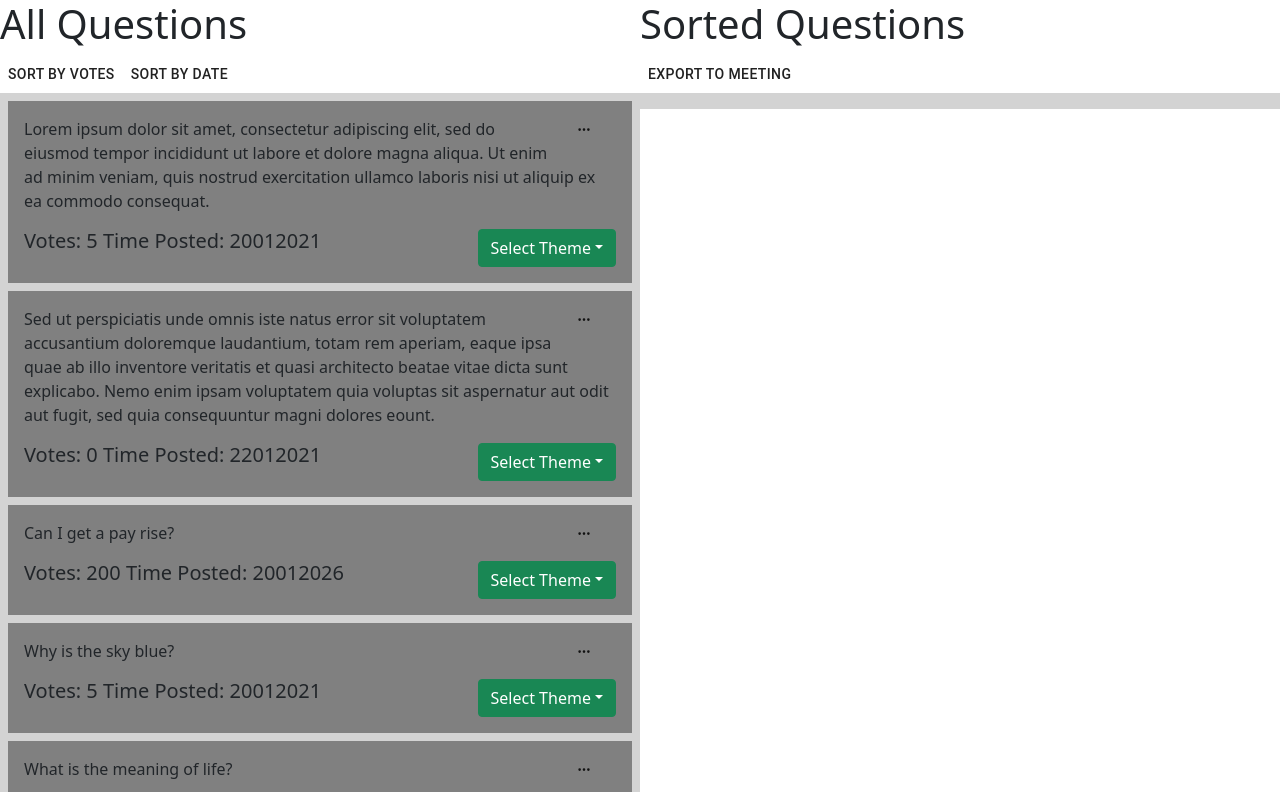
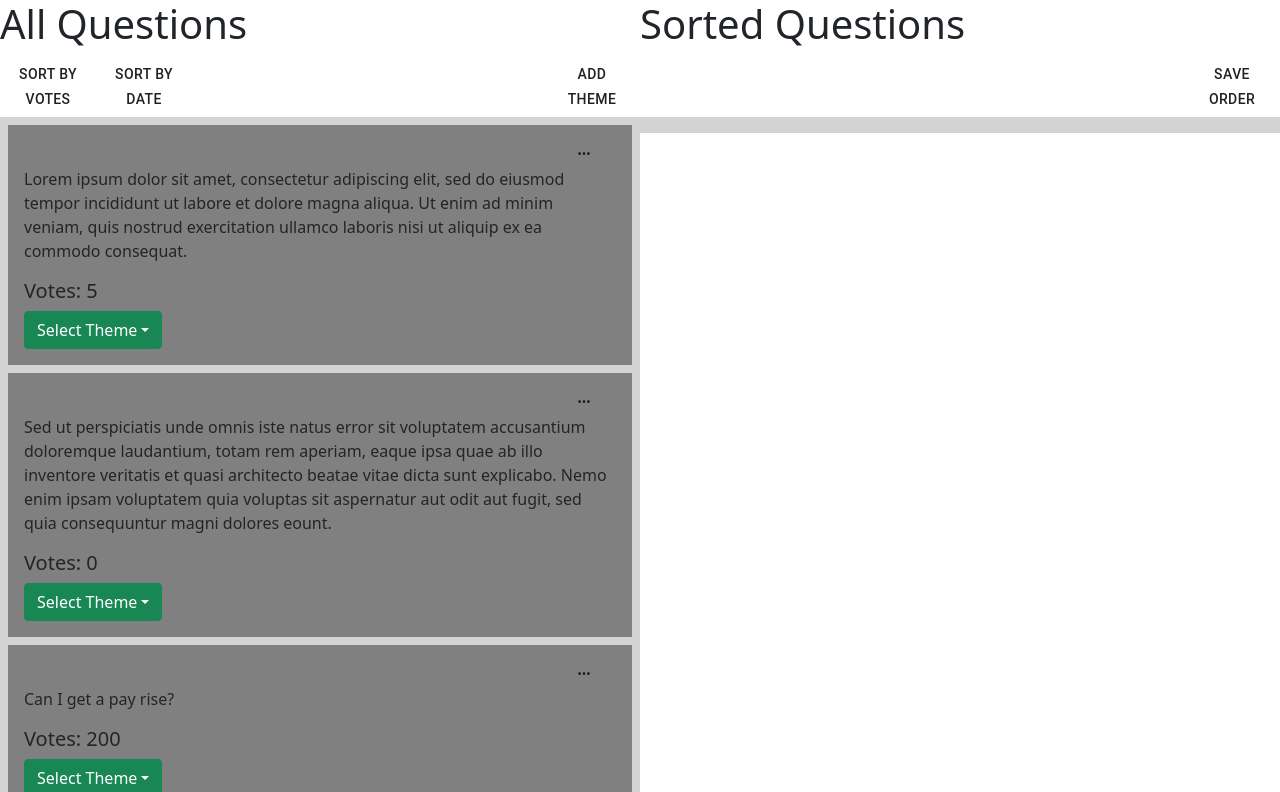
Before and after one commit to caitlin-hamilton/AskMeAnything, a React (Create React App) app in the folder ask-me-anything/: page / in a window 1280 px wide. Shown: the top 792 px of the page. Built offline with nearby package versions, Linux system fonts and the light colour scheme.

Commit message:
added flexbox

```diff
--- a/ask-me-anything/package.json
+++ b/ask-me-anything/package.json
@@ -4,6 +4,7 @@
   "private": true,
   "dependencies": {
     "@material-ui/core": "^4.12.3",
+    "@material-ui/styles": "^4.11.4",
     "@testing-library/jest-dom": "^5.14.1",
     "@testing-library/react": "^11.2.7",
     "@testing-library/user-event": "^12.8.3",
--- a/ask-me-anything/src/Admin.js
+++ b/ask-me-anything/src/Admin.js
@@ -138,11 +138,15 @@ export default class AdminBoard extends Component {
 
     render() {
         return (
+            <div className="questionList">
                 <DragDropContext onDragEnd={this.onDragEnd}>
                     <div className="one">
                     <h1>All Questions</h1>
-                    <Button onClick={() => {this.sortByAttribute('inputData', 'votes')}}>Sort By Votes</Button>
-                    <Button onClick={() => {this.sortByAttribute('inputData', 'timePosted')}}>Sort By Date</Button>
+                    <div className="buttonContainer">
+                    <Button className="button" onClick={() => {this.sortByAttribute('inputData', 'votes')}}>Sort By Votes</Button>
+                    <Button className="button" onClick={() => {this.sortByAttribute('inputData', 'timePosted')}}>Sort By Date</Button>
+                    <Button className="button">Add theme</Button>
+                    </div>
                     <Droppable droppableId="droppable">
                         {(provided, snapshot) => (
                             <div
@@ -157,8 +161,10 @@ export default class AdminBoard extends Component {
                     </Droppable>
                     </div>
                     <div className="two">
-                    <h1>Sorted Questions</h1>
-                    <Button>Export To Meeting</Button>
+                            <h1>Sorted Questions</h1>
+                    <div className="buttonContainer">
+                        <Button className="button">Save Order</Button>
+                    </div>
                     <Droppable droppableId="droppable2">
                         {(provided, snapshot) => (
                             <div
@@ -173,6 +179,7 @@ export default class AdminBoard extends Component {
                     </Droppable>
                     </div>
                 </DragDropContext>
+            </div>
         );
     }
 }
--- a/ask-me-anything/src/AdminQuestion.js
+++ b/ask-me-anything/src/AdminQuestion.js
@@ -22,7 +22,6 @@ function AdminQuestion(props){
     let [selectedTheme, setTheme] = useState('Select Theme')
     return (
         <Draggable
-        onClick={()=> console.log('Hellloooooo')}
             key={props.dragId}
             draggableId={props.dragId}
             index={props.index}>
@@ -35,10 +34,9 @@ function AdminQuestion(props){
                         snapshot.isDragging,
                         provided.draggableProps.style
                       )}>
-                        <Button className="editButton" onClick={()=> console.log('I am button')}>{<GoKebabHorizontal/>}</Button>
-                    <p>{props.text}</p>
+                        <Button className="editButton">{<GoKebabHorizontal/>}</Button>
+                        <p className="question">{props.text}</p>
                         <h5 className="textStyle">Votes: {props.votes} </h5>
-                    <h5 className="textStyle">    Time Posted: {props.timePosted}</h5>
                         <Dropdown onSelect={function(evt){setTheme(selectedTheme = evt)}} className="dropdown">
                             <Dropdown.Toggle variant="success" id="dropdown-basic">
                                 {selectedTheme}
--- a/ask-me-anything/src/App.css
+++ b/ask-me-anything/src/App.css
@@ -1,4 +1,7 @@
-.rowC{display:flex; flex-direction:row;}
+.questionList {
+  display: flex;
+  width:100%
+}
 
 .post{
   padding-top: 50px;
@@ -10,7 +13,24 @@
   background: darkgrey;
   text-overflow: ellipsis;
   overflow: hidden;
-  word-wrap:break-word
+  word-wrap:break-word;
+  display: flex;
+  flex-direction:column;
+}
+.buttonContainer {
+  display:flex;
+  width:100%;
+  height:10%;
+}
+
+.button{
+  height: 10%;
+  width: 15%;
+  padding:0;
+}
+
+button:last-of-type {
+  margin-left: auto;
 }
 
 .container {
@@ -31,15 +51,21 @@
   float: right;
 }
 
+.question {
+  flex-grow: 2;
+  width:100%
+}
+
 .editButton {
-  float:right
+  padding:0;
+  flex-grow:1
 }
 .textStyle {
-  display: inline;
-  width: 40%;
-  margin:0
+  width: 49%;
+  flex-grow:1
 }
 
 .dropdown {
-  float: right
+  width:49%;
+  flex-grow:1
 }
--- a/ask-me-anything/src/input_data.json
+++ b/ask-me-anything/src/input_data.json
@@ -46,7 +46,7 @@
     },
     {
         "id": "6",
-        "text" : "Can I get a pay rise?",
+        "text" : "Who let the dogs out?",
         "poster" : "Anonymous",
         "votes" : 200,
         "timePosted": "20012026",
```
Also changed, not shown: ask-me-anything/src/Help.js (added, +22 -0 lines). Lines whose indentation alone changed are shown as unchanged.
